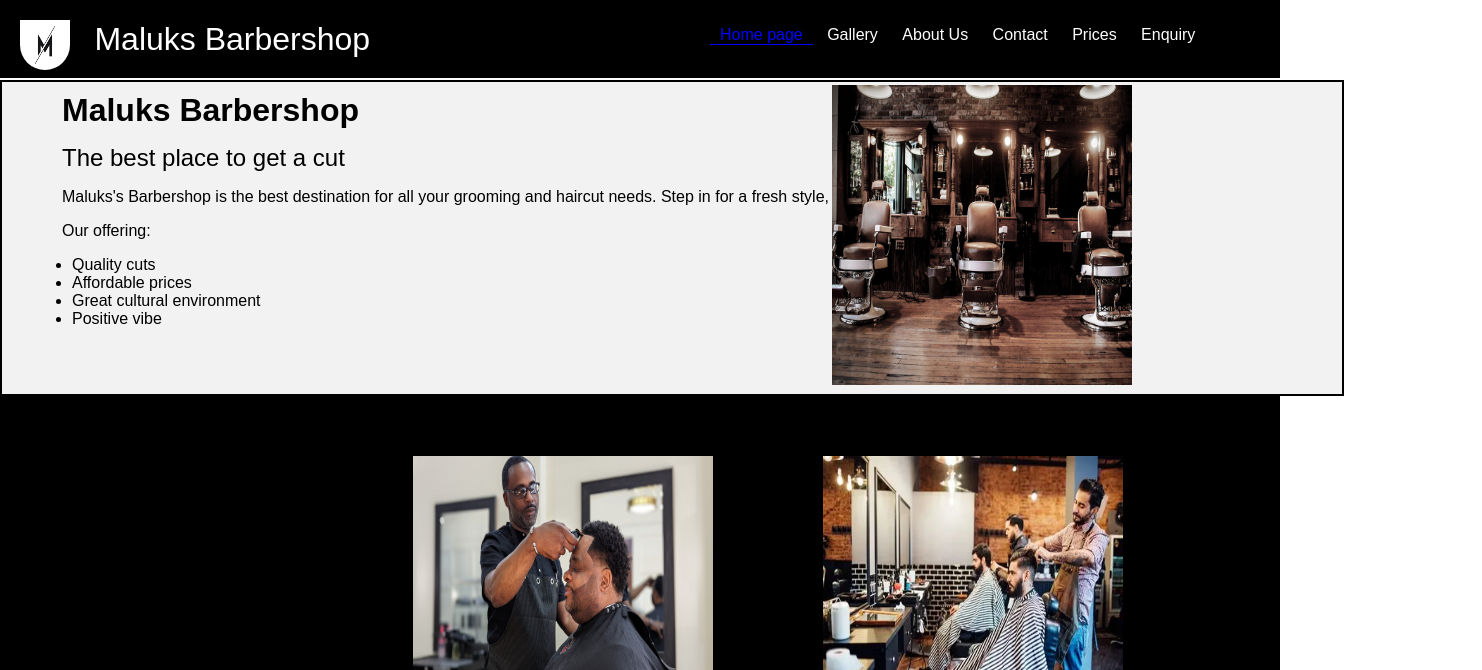
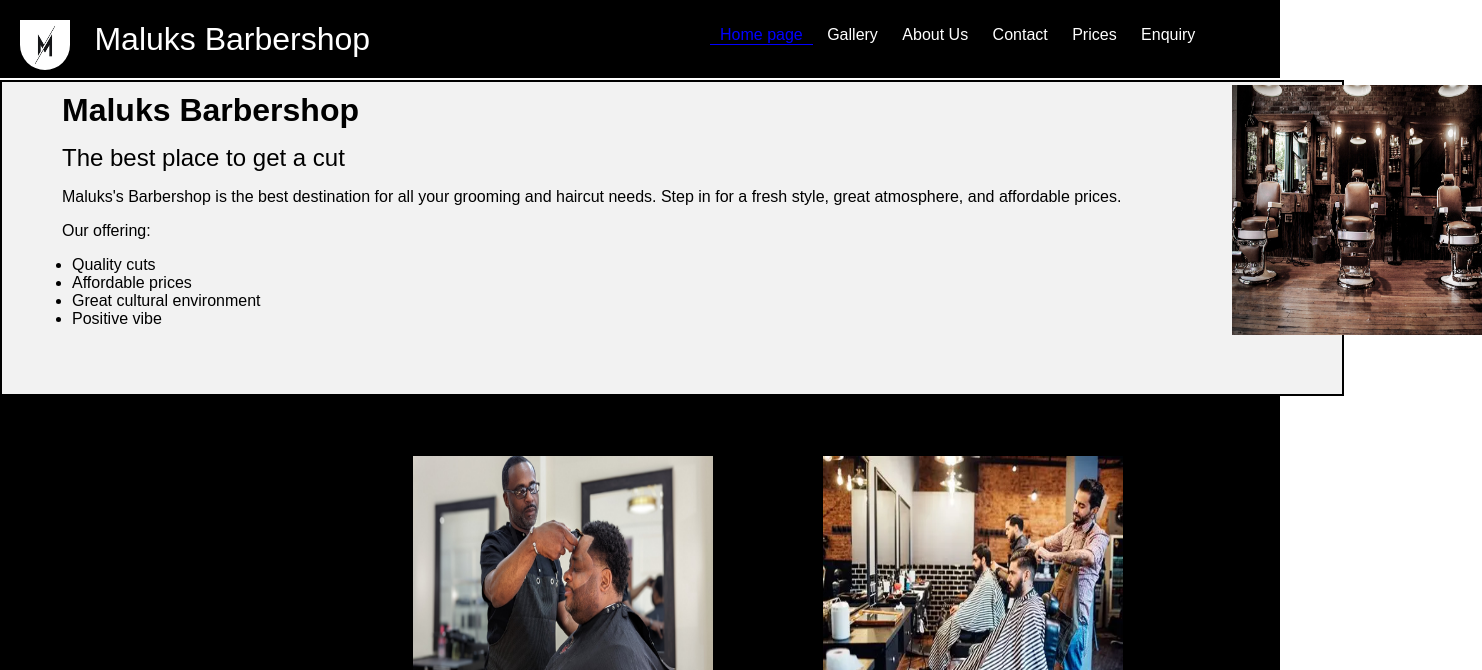
Before and after one commit to Maluks101/POE-Maluks-s-Barbershop, a plain HTML site: page maluks's_barbershop/index.html in a window 1280 px wide. Shown: the top 670 px of the page, 1482 px wide, since content can reach past the window. Drawn offline with Linux system fonts and the light colour scheme.

Commit message:
improved css

```diff
--- a/maluks's_barbershop/styles.css
+++ b/maluks's_barbershop/styles.css
@@ -59,10 +59,10 @@ header {
 }
 
 #homeBarb{
-   width: 300px;
-   height: 300px;
+   width: 250px;
+   height: 250px;
     position: absolute;
-    padding-left: 800px;
+    padding-left: 1200px;
     top: 85px;
 }
 
```
